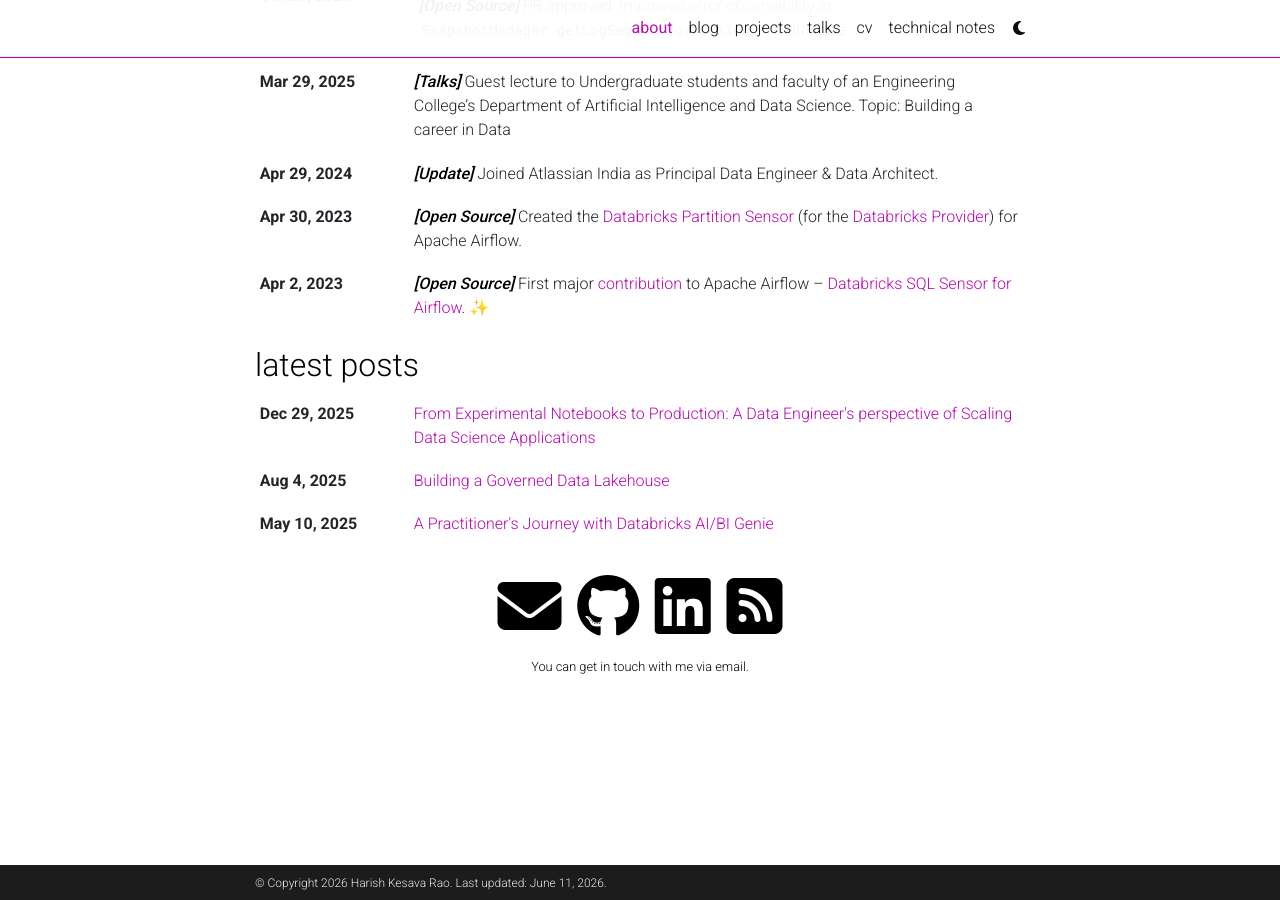
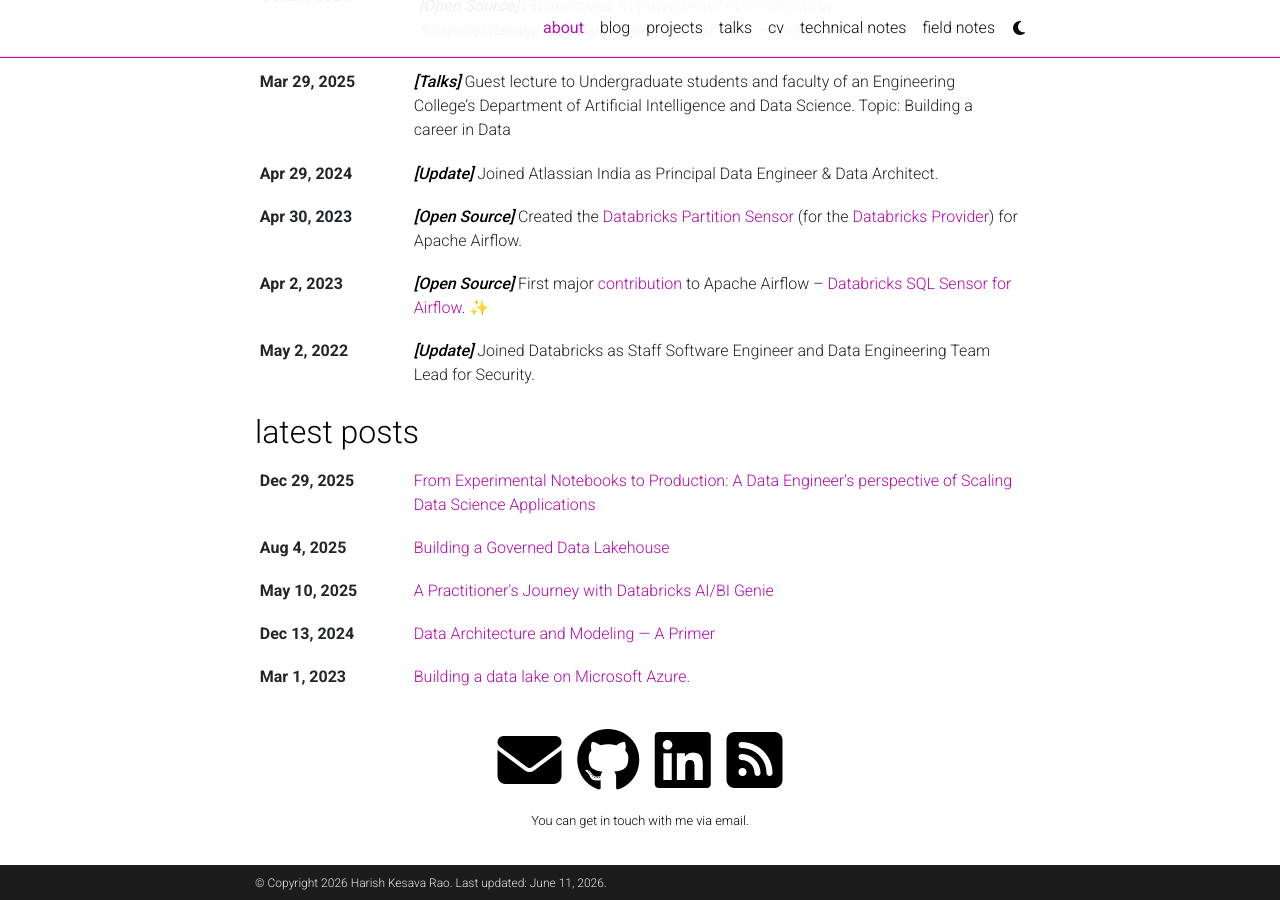
Before and after one commit to harishkesavarao/harishkesavarao.github.io, a Jekyll site: the page built from _pages/about.md, in a window 1280 px wide and 900 px high, scrolled down 633 px. Built offline with Jekyll 4.4.1, drawn with Linux system fonts in a browser that asks for light colours; emoji names are drawn with the system emoji font; comment, search, counter and statistics services are not loaded; a style sheet for code colours, icons or effects is not loaded; part of the change alters nothing that is shown.

```diff
--- a/_config.yml
+++ b/_config.yml
@@ -176,12 +176,12 @@ collections:
 announcements:
   enabled: true
   scrollable: true # adds a vertical scroll bar if there are more than 3 news items
-  limit: 5 # leave blank to include all the news in the `_news` folder
+  limit: 6 # leave blank to include all the news in the `_news` folder
 
 latest_posts:
   enabled: true
   scrollable: true # adds a vertical scroll bar if there are more than 3 new posts items
-  limit: 3 # leave blank to include all the blog posts
+  limit: 5 # leave blank to include all the blog posts
 
 # -----------------------------------------------------------------------------
 # Jekyll settings
--- /dev/null
+++ b/_pages/field_notes.md
@@ -0,0 +1,27 @@
+---
+layout: page
+title: field notes
+permalink: /field_notes/
+description: Quick observations and lessons learned in the field.
+nav: true
+nav_order: 6
+---
+
+# Reading List & Resources
+
+## Blogs
+
+- A collection of data engineering [blogs](https://www.confessionsofadataguy.com/top-10-data-engineering-blogs/) from across organizations
+
+---
+
+## Papers & Research
+
+- BAIR blog on [Compound AI systems](https://bair.berkeley.edu/blog/2024/02/18/compound-ai-systems/) and [what are they?](https://www.databricks.com/blog/what-are-compound-ai-systems)
+- Some good [posts](https://blog.reachsumit.com/posts/) on text retrieval and LLMs
+
+---
+
+## Conference Talks
+
+- [Data-Driven Detection using PySpark](https://www.sei.cmu.edu/library/data-driven-detection-using-pyspark/) - _I was part of this during my time at Databricks_
```
